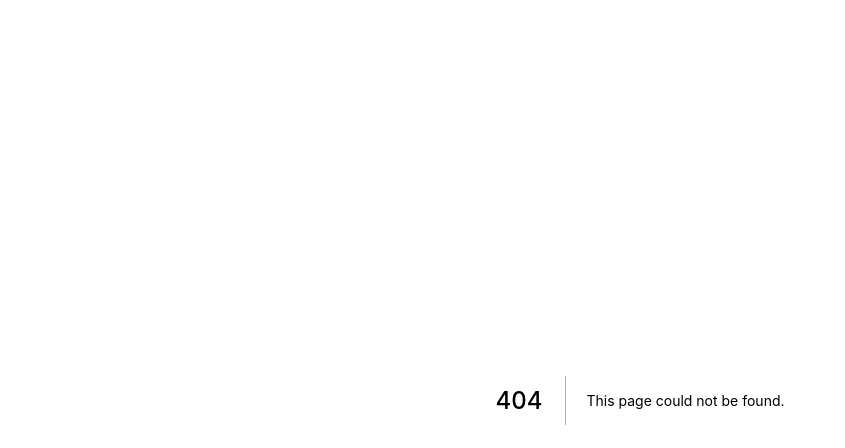
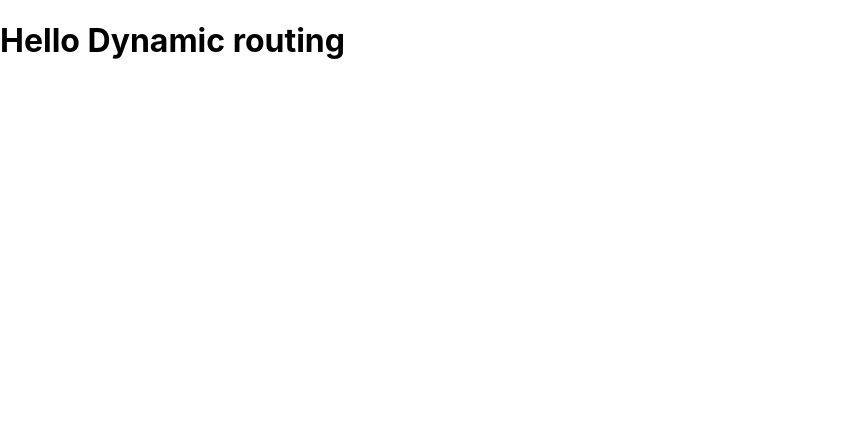
Before and after one commit to DebasisSaikia/Nextjs-Typescript, a Next.js app: page /fruit/1/1 in a window 1280 px wide. Before the commit this address had no page. Shown: the top 448 px of the page, without its empty margins (0-845 px from the left). Built offline with nearby package versions, Linux system fonts and the light colour scheme.

Commit message:
dynamic routing

```diff
--- a/package.json
+++ b/package.json
@@ -8,12 +8,14 @@
     "start": "next start"
   },
   "dependencies": {
+    "jsonwebtoken": "^8.5.1",
     "next": "10.2.0",
     "react": "17.0.2",
     "react-dom": "17.0.2",
     "sass": "^1.32.12"
   },
   "devDependencies": {
+    "@types/jsonwebtoken": "^8.5.1",
     "@types/node": "^15.0.2",
     "@types/react": "^17.0.5",
     "typescript": "^4.2.4"
--- /dev/null
+++ b/pages/fruit/[name]/[subname].tsx
@@ -0,0 +1,3 @@
+export default function () {
+    return <h1>Hello Dynamic routing</h1>
+}
--- /dev/null
+++ b/pages/fruit/[name]/index.tsx
@@ -0,0 +1,3 @@
+export default function () {
+    return <h1>Index Page of Fruid</h1>
+}
```
Also changed, not shown: pages/index.tsx (+9 -28 lines), pages/page1/index.tsx (deleted, +0 -10 lines), pages/style.module.scss (renamed from pages/page1/style.module.scss), 1 other file (tests, documents, lock files or other folders).
